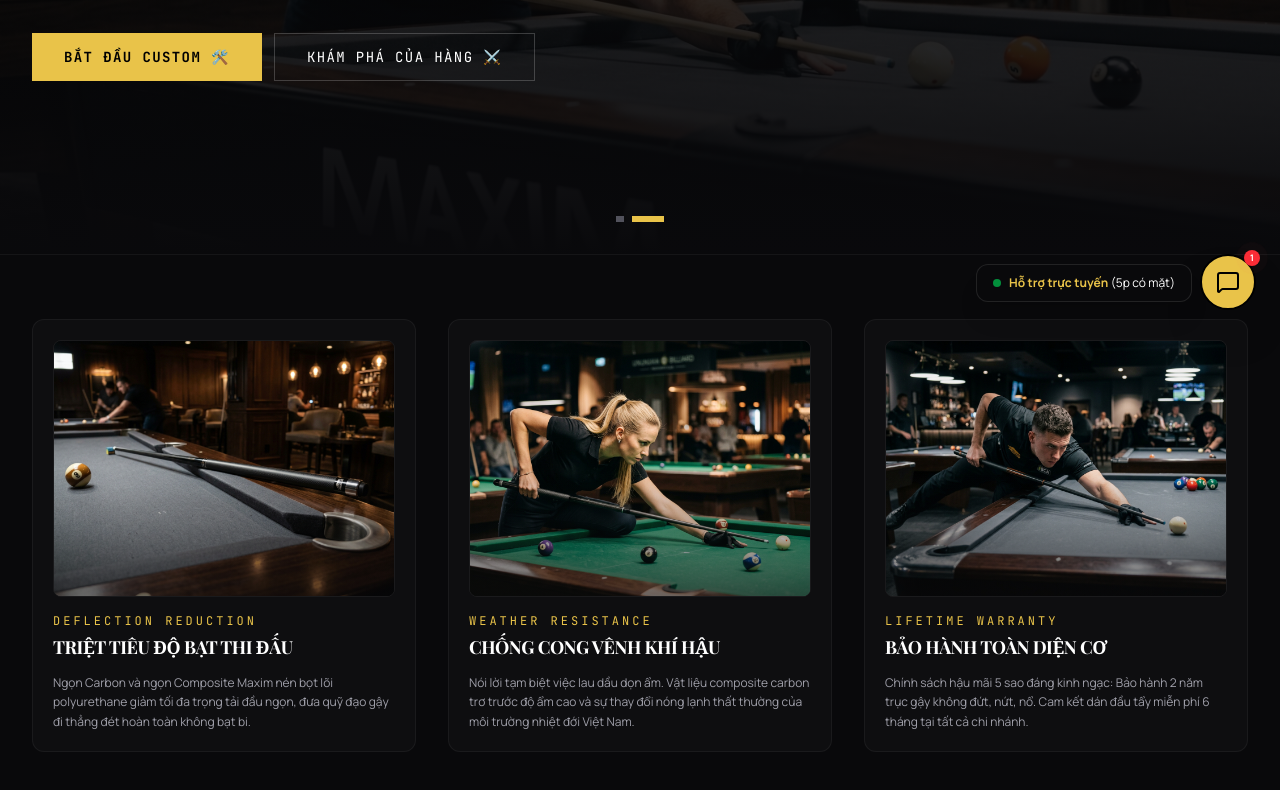
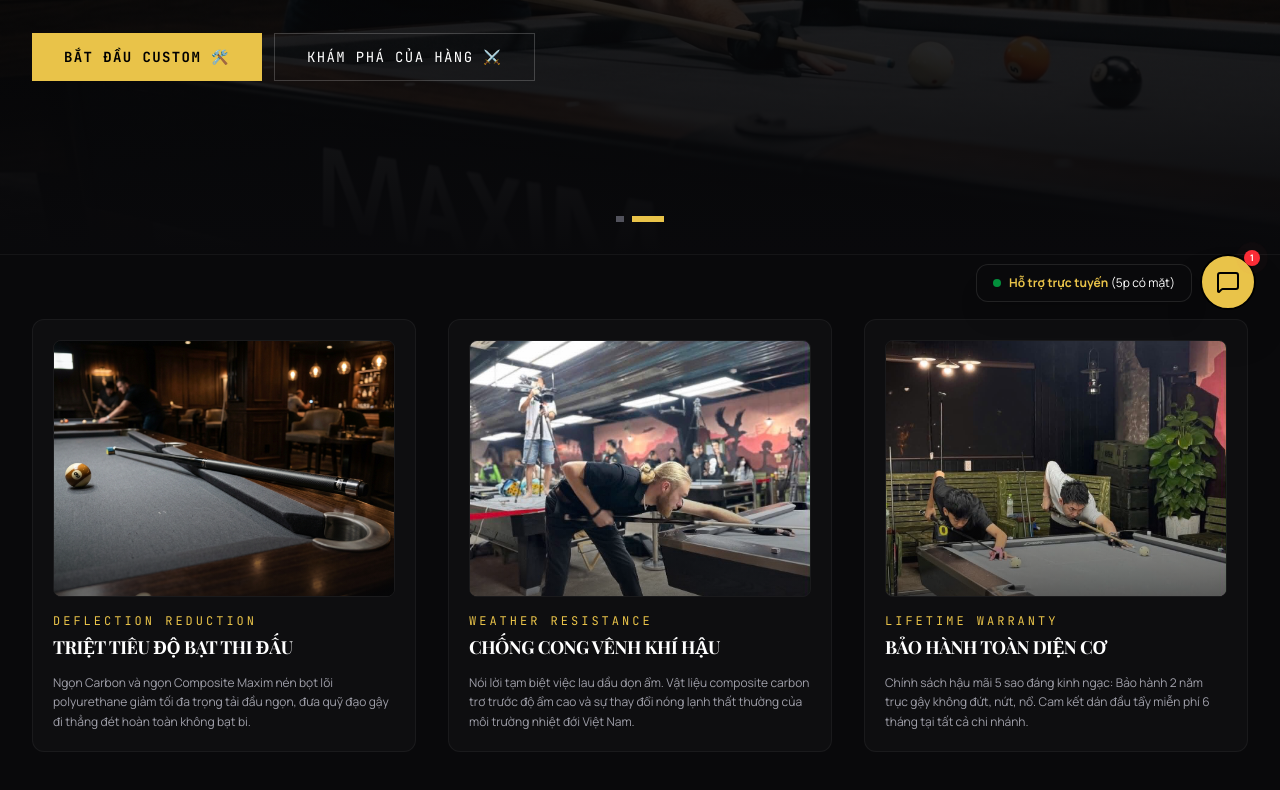
Before and after one commit to letrongnghia25122021-blip/maximcue.com, a React (Vite) app: page / in a window 1280 px wide. Shown: the part 466-1256 px from the top of the page. Built offline with nearby package versions, Linux system fonts and the light colour scheme; a web font is replaced by a local one.

Commit message:
Update App.tsx

```diff
--- a/src/App.tsx
+++ b/src/App.tsx
@@ -252,7 +252,7 @@ export default function App() {
               <div>
                 <div className="overflow-hidden rounded-lg mb-4 aspect-[4/3] relative border border-white/5">
                   <img
-                    src={weatherResistanceImg}
+                    src="/anhbia2.jpg"
                     alt="Weather Resistance"
                     className="w-full h-full object-cover transition-transform duration-500 group-hover:scale-105"
                     referrerPolicy="no-referrer"
@@ -272,7 +272,7 @@ export default function App() {
               <div>
                 <div className="overflow-hidden rounded-lg mb-4 aspect-[4/3] relative border border-white/5">
                   <img
-                    src={lifetimeWarrantyImg}
+                    src="/anhbia3.jpg"
                     alt="Lifetime Warranty"
                     className="w-full h-full object-cover transition-transform duration-500 group-hover:scale-105"
                     referrerPolicy="no-referrer"
```
